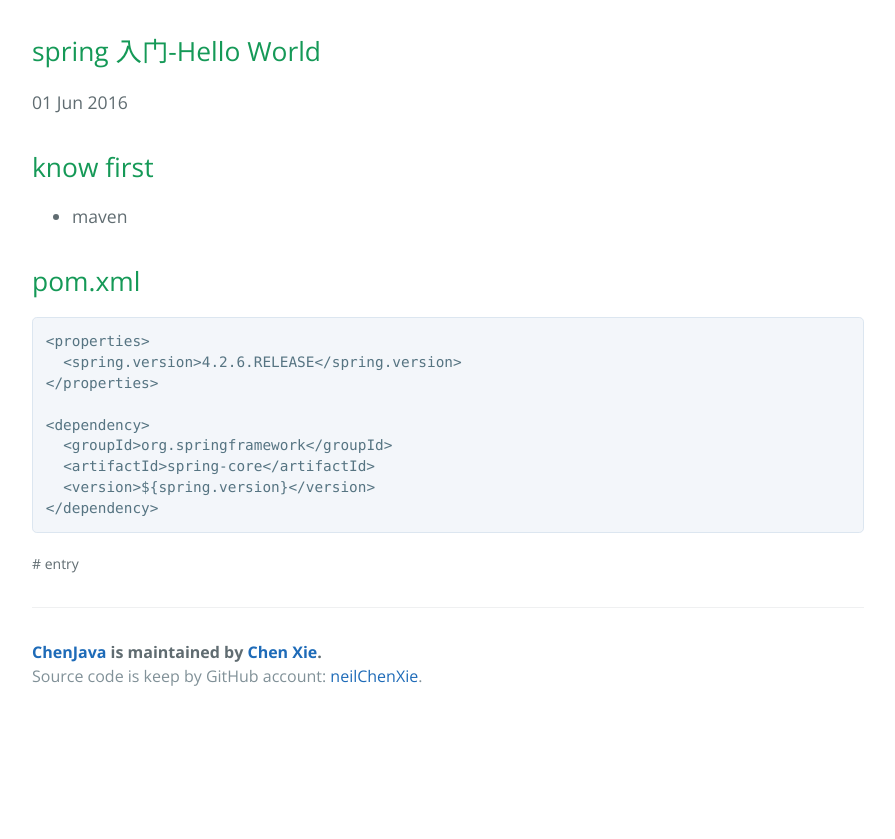
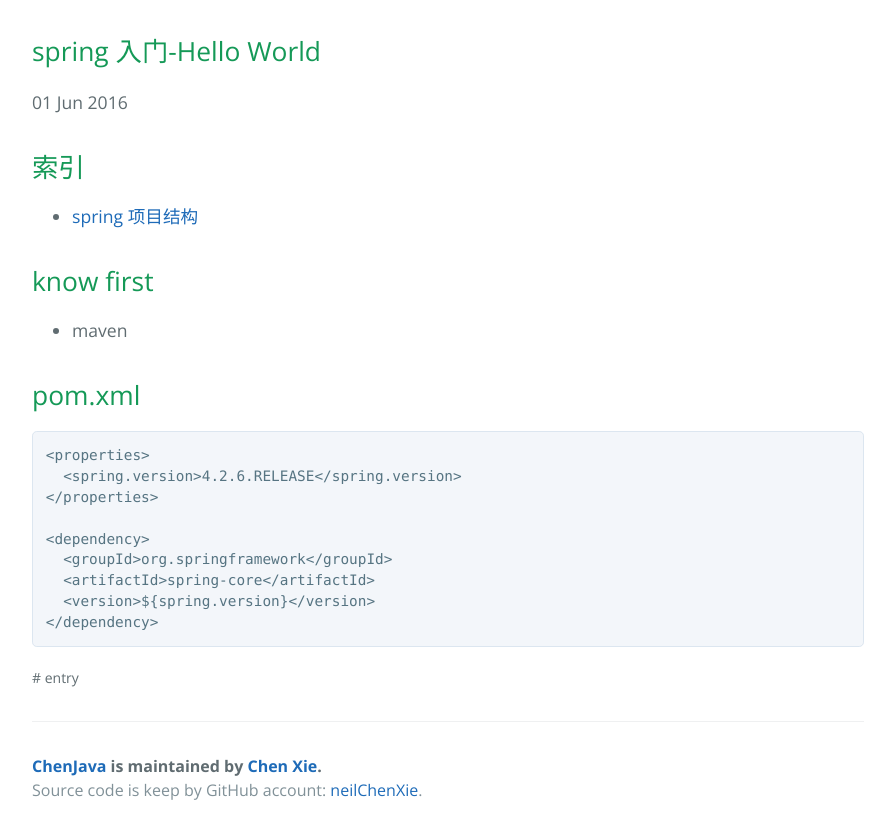
Before and after one commit to neilChenXie/ChenJava, a Jekyll site: the page built from _posts/spring/2016-06-01-spring.md, in a window 1280 px wide. Shown: the top 839 px of the page, without its empty margins (192-1087 px from the left). Built offline with Jekyll 4.4.1, drawn with Linux system fonts in a browser that asks for light colours.

Commit message:
modified:   _posts/spring/2016-06-01-spring.md

```diff
--- a/_posts/spring/2016-06-01-spring.md
+++ b/_posts/spring/2016-06-01-spring.md
@@ -5,6 +5,10 @@ date: 2016-06-01 09:48:15 +0800
 category: Spring
 tags: [entry]
 ---
+
+## 索引
+
+* [spring 项目结构](http://www.ibm.com/developerworks/cn/java/wa-spring1/)
 
 ## know first
 
```
